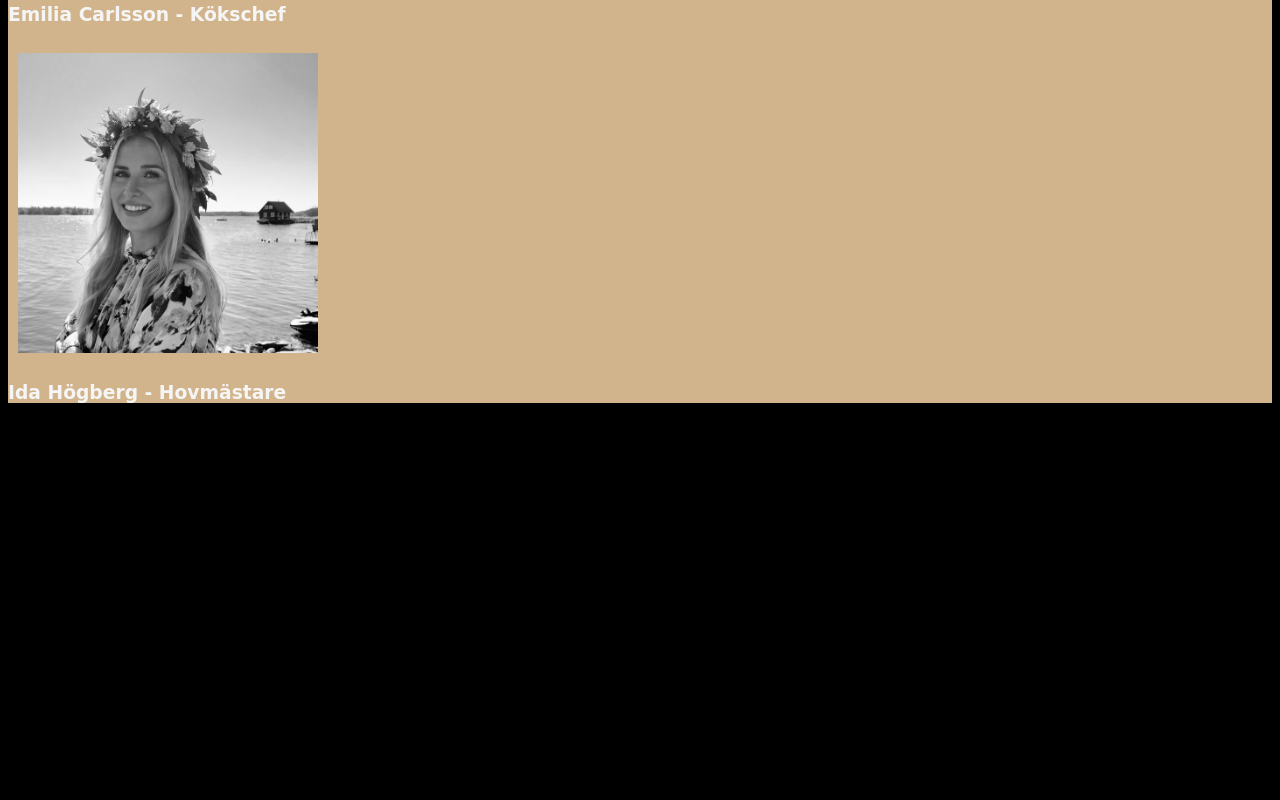
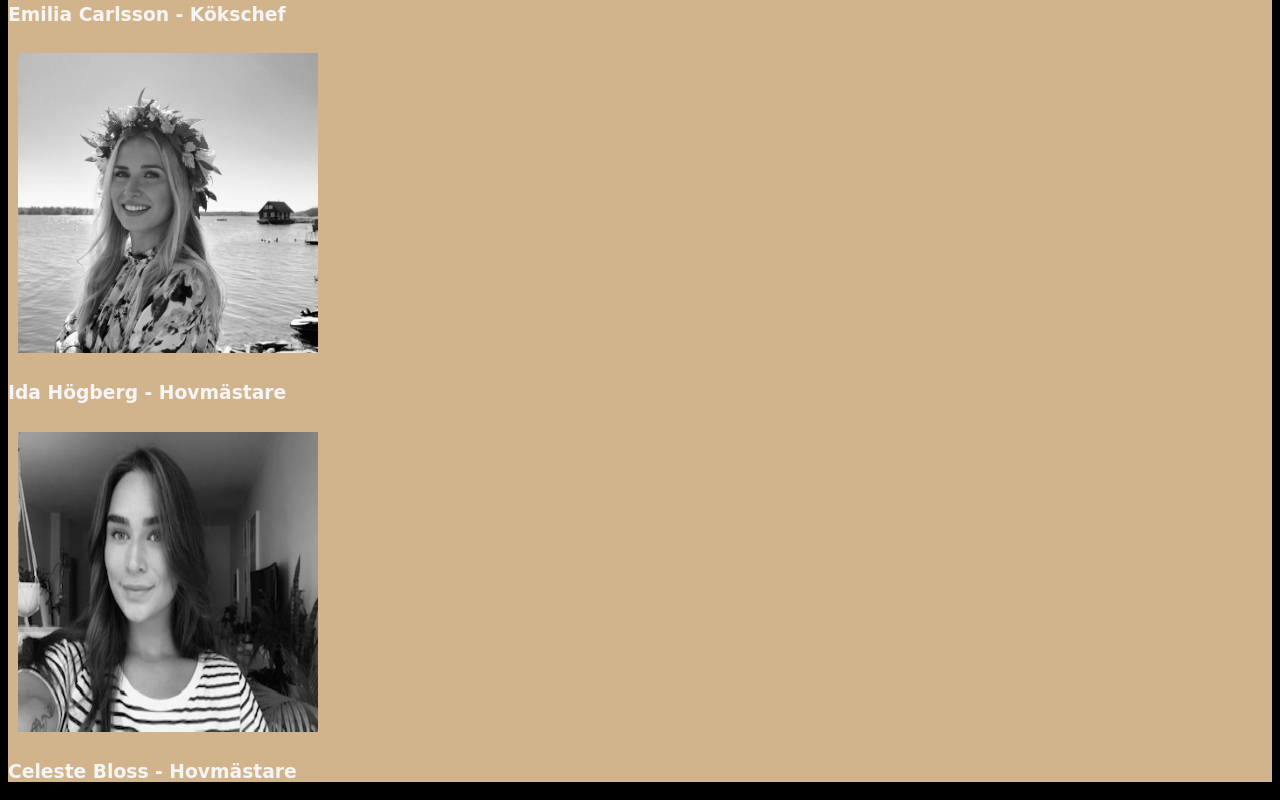
Before and after one commit to idahogberg/medieinstitutet, a plain HTML site: page Grupparbete/index3.html in a window 1280 px wide. Shown: the part 363-1163 px from the top of the page. Before the commit the page ends 800 px from the top, so only its background shows below. Drawn offline with Linux system fonts and the light colour scheme; a web font is replaced by a local one.

Commit message:
Added profilepicture

```diff
--- a/Grupparbete/index3.html
+++ b/Grupparbete/index3.html
@@ -26,6 +26,9 @@
                 <h3><strong>Emilia Carlsson</strong> - Kökschef</h3>
                 <img src="IdaProfilbild.jpg" alt="Profilbild, Ida Högberg" width="300" height="300" class="image">
                 <h3><strong>Ida Högberg</strong> - Hovmästare</h3>
+
+                <img src="CelesteProfilbild.jpg" alt="Profilbild, Celeste Bloss" width="300" height="300" class="image">
+                <h3><strong>Celeste Bloss</strong> - Hovmästare</h3>
         </div>
     </body>
 </html>
--- a/Grupparbete/script.js
+++ b/Grupparbete/script.js
@@ -6,6 +6,7 @@ function clickFunction() {
 }
 
 function updateClock() {
+
     let now = new Date();
     let hours = now.getHours();
     let minutes = now.getMinutes();
```
Also changed, not shown: Grupparbete/CelesteProfilbild.jpg (added).
